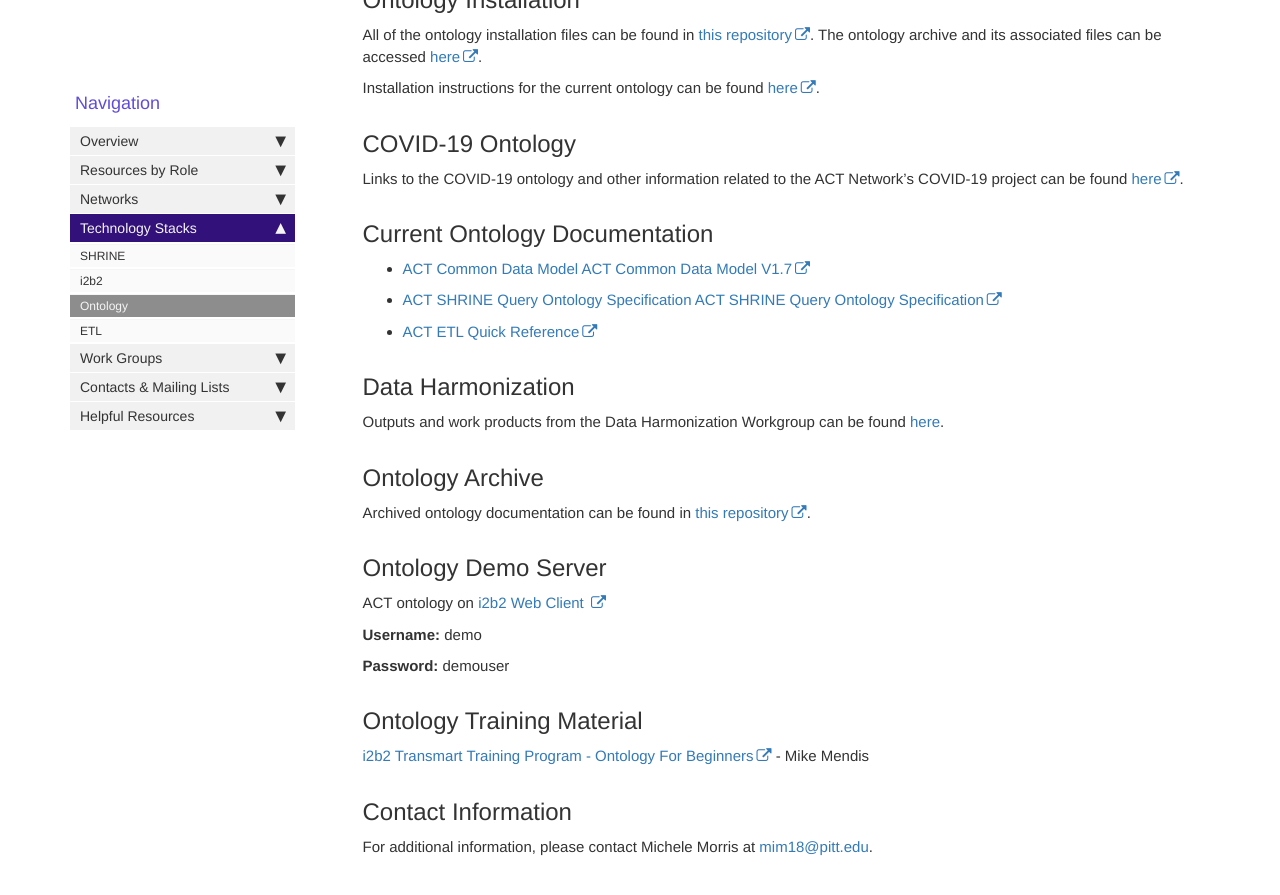
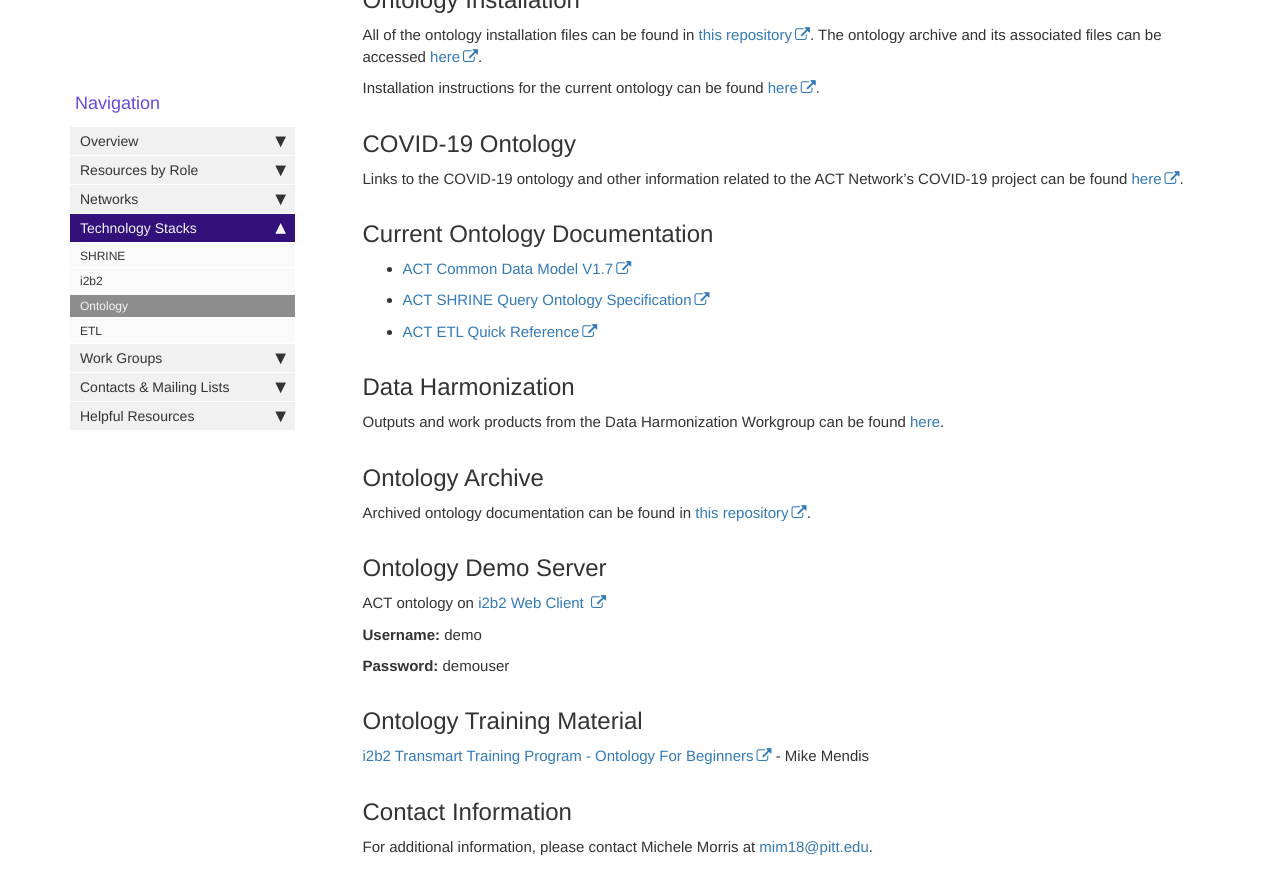
Before and after one commit to dbmi-pitt/ACT-Network, a Jekyll site: the page built from pages/mydoc/ontology.md, in a window 1280 px wide and 900 px high, scrolled down 1616 px. Shown: the top 895 px of the window. Built offline with Jekyll 4.4.1, drawn with Linux system fonts in a browser that asks for light colours; comment, search, counter and statistics services are not loaded.

Commit message:
Update ontology.md

```diff
--- a/pages/mydoc/ontology.md
+++ b/pages/mydoc/ontology.md
@@ -51,8 +51,8 @@ Installation instructions for the current ontology can be found [here](https://p
 Links to the COVID-19 ontology and other information related to the ACT Network's COVID-19 project can be found [here](https://dbmi-pitt.github.io/ACT-Network/test.html#covid-19-ontology).
 
 ## Current Ontology Documentation
-* [ACT Common Data Model ACT Common Data Model V1.7](https://pitt.box.com/s/nuoueqadkcuhq6oqxbg3rsmg0kcaqcyo)
-* [ACT SHRINE Query Ontology Specification ACT SHRINE Query Ontology Specification](https://pitt.box.com/s/ovkqhwhg6hhqv83hqp522wix0hsysr2k)
+* [ACT Common Data Model V1.7](https://pitt.box.com/s/nuoueqadkcuhq6oqxbg3rsmg0kcaqcyo)
+* [ACT SHRINE Query Ontology Specification](https://pitt.box.com/s/ovkqhwhg6hhqv83hqp522wix0hsysr2k)
 * [ACT ETL Quick Reference](https://pitt.box.com/s/eg528mhbwb20fnp5mntgf5une8rv7zcp)
 
 ## Data Harmonization
```
